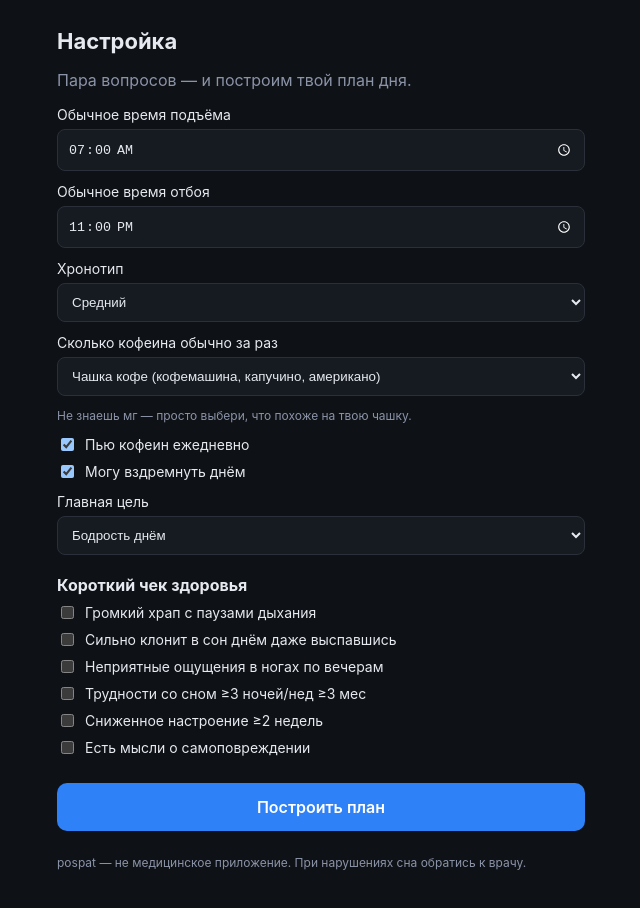
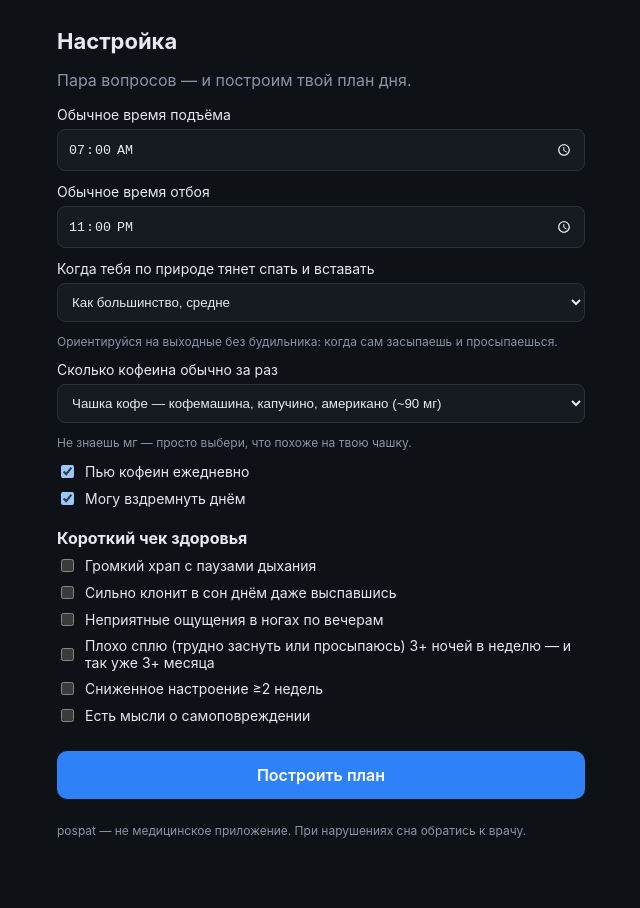
Before and after one commit to iserdario-tech/pospat, a React (Vite) app: page / in a window 1280 px wide. Shown: the top 908 px of the page, without its empty margins (319-959 px from the left). Built offline with nearby package versions, Linux system fonts and the light colour scheme.

Commit message:
ui: clearer onboarding — chronotype/insomnia wording, caffeine mg hints, drop unused goal

```diff
--- a/src/ui/Onboarding.tsx
+++ b/src/ui/Onboarding.tsx
@@ -1,5 +1,5 @@
 import React, { useState } from "react";
-import type { Profile, ScreenerResult, ScreenerAnswers, Chronotype, Goal } from "../index.js";
+import type { Profile, ScreenerResult, ScreenerAnswers, Chronotype } from "../index.js";
 import { runScreener } from "../index.js";
 import { buildProfile, type OnboardingForm } from "./onboardingModel.js";
 
@@ -11,7 +11,7 @@ const emptyScreener: ScreenerAnswers = {
 export function Onboarding({ onDone }: { onDone: (p: Profile, s: ScreenerResult) => void }) {
   const [form, setForm] = useState<OnboardingForm>({
     wakeHM: "07:00", bedHM: "23:00", chronotype: "intermediate",
-    caffeineMg: 90, caffeineRegular: true, napPossible: true, goal: "alertness",
+    caffeineMg: 90, caffeineRegular: true, napPossible: true,
   });
   const [scr, setScr] = useState<ScreenerAnswers>(emptyScreener);
   const set = (patch: Partial<OnboardingForm>) => setForm({ ...form, ...patch });
@@ -28,20 +28,21 @@ export function Onboarding({ onDone }: { onDone: (p: Profile, s: ScreenerResult)
       <label className="fld">Обычное время отбоя
         <input type="time" value={form.bedHM} onChange={e=>set({ bedHM: e.target.value })} />
       </label>
-      <label className="fld">Хронотип
+      <label className="fld">Когда тебя по природе тянет спать и вставать
         <select value={form.chronotype} onChange={e=>set({ chronotype: e.target.value as Chronotype })}>
-          <option value="early">Жаворонок</option>
-          <option value="intermediate">Средний</option>
-          <option value="late">Сова</option>
+          <option value="early">Рано ложусь и рано встаю (жаворонок)</option>
+          <option value="intermediate">Как большинство, средне</option>
+          <option value="late">Поздно ложусь, тяжело вставать рано (сова)</option>
         </select>
       </label>
+      <p className="muted small">Ориентируйся на выходные без будильника: когда сам засыпаешь и просыпаешься.</p>
       <label className="fld">Сколько кофеина обычно за раз
         <select value={form.caffeineMg} onChange={e=>set({ caffeineMg: Number(e.target.value) })}>
           <option value={0}>Не пью кофеин</option>
-          <option value={40}>Чай / кола</option>
-          <option value={90}>Чашка кофе (кофемашина, капучино, американо)</option>
-          <option value={180}>Крепкий / двойной / большая кружка</option>
-          <option value={300}>Энергетик / очень крепкий</option>
+          <option value={40}>Чай или кола (~40 мг)</option>
+          <option value={90}>Чашка кофе — кофемашина, капучино, американо (~90 мг)</option>
+          <option value={180}>Крепкий / двойной / большая кружка (~180 мг)</option>
+          <option value={300}>Энергетик или очень крепкий (~300 мг)</option>
         </select>
       </label>
       <p className="muted small">Не знаешь мг — просто выбери, что похоже на твою чашку.</p>
@@ -49,14 +50,6 @@ export function Onboarding({ onDone }: { onDone: (p: Profile, s: ScreenerResult)
         onChange={e=>set({ caffeineRegular: e.target.checked })} /> Пью кофеин ежедневно</label>
       <label className="chk"><input type="checkbox" checked={form.napPossible}
         onChange={e=>set({ napPossible: e.target.checked })} /> Могу вздремнуть днём</label>
-      <label className="fld">Главная цель
-        <select value={form.goal} onChange={e=>set({ goal: e.target.value as Goal })}>
-          <option value="alertness">Бодрость днём</option>
-          <option value="less_grogginess">Меньше разбитости</option>
-          <option value="regular_schedule">Выстроить режим</option>
-        </select>
-      </label>
-
       <h2>Короткий чек здоровья</h2>
       <label className="chk"><input type="checkbox" checked={scr.loudSnoringWithPauses}
         onChange={e=>setS({ loudSnoringWithPauses: e.target.checked })} /> Громкий храп с паузами дыхания</label>
@@ -65,7 +58,7 @@ export function Onboarding({ onDone }: { onDone: (p: Profile, s: ScreenerResult)
       <label className="chk"><input type="checkbox" checked={scr.legUrgeToMoveEvening}
         onChange={e=>setS({ legUrgeToMoveEvening: e.target.checked })} /> Неприятные ощущения в ногах по вечерам</label>
       <label className="chk"><input type="checkbox" checked={scr.insomnia3xWeek3Months}
-        onChange={e=>setS({ insomnia3xWeek3Months: e.target.checked })} /> Трудности со сном ≥3 ночей/нед ≥3 мес</label>
+        onChange={e=>setS({ insomnia3xWeek3Months: e.target.checked })} /> Плохо сплю (трудно заснуть или просыпаюсь) 3+ ночей в неделю — и так уже 3+ месяца</label>
       <label className="chk"><input type="checkbox" checked={scr.lowMood2Weeks}
         onChange={e=>setS({ lowMood2Weeks: e.target.checked })} /> Сниженное настроение ≥2 недель</label>
       <label className="chk"><input type="checkbox" checked={scr.selfHarmThoughts}
--- a/src/ui/onboardingModel.ts
+++ b/src/ui/onboardingModel.ts
@@ -1,9 +1,9 @@
-import type { Profile, Chronotype, Goal } from "../index.js";
+import type { Profile, Chronotype } from "../index.js";
 import { parseHM } from "../index.js";
 
 export interface OnboardingForm {
   wakeHM: string; bedHM: string; chronotype: Chronotype;
-  caffeineMg: number; caffeineRegular: boolean; napPossible: boolean; goal: Goal;
+  caffeineMg: number; caffeineRegular: boolean; napPossible: boolean;
 }
 export function buildProfile(f: OnboardingForm): Profile {
   let dur = parseHM(f.wakeHM) - parseHM(f.bedHM);
@@ -15,6 +15,6 @@ export function buildProfile(f: OnboardingForm): Profile {
     chronotype: f.chronotype,
     caffeine: { typicalMgPerDose: f.caffeineMg, regularUser: f.caffeineRegular },
     napPossibleByDefault: f.napPossible,
-    goal: f.goal,
+    goal: "alertness",
   };
 }
```
Also changed, not shown: 1 other file (tests, documents, lock files or other folders).
